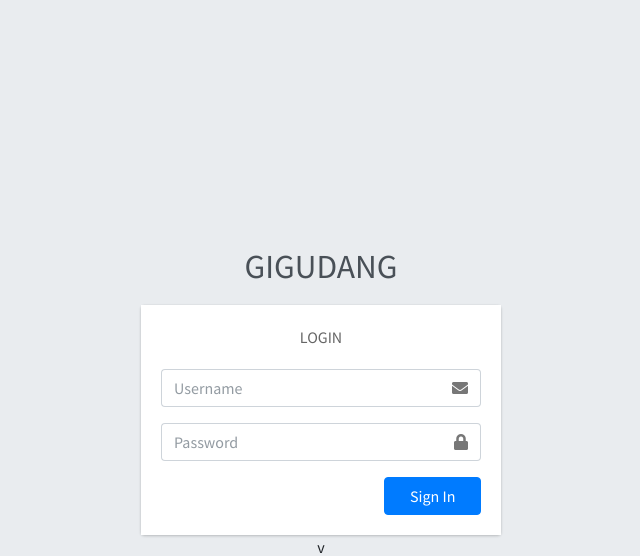
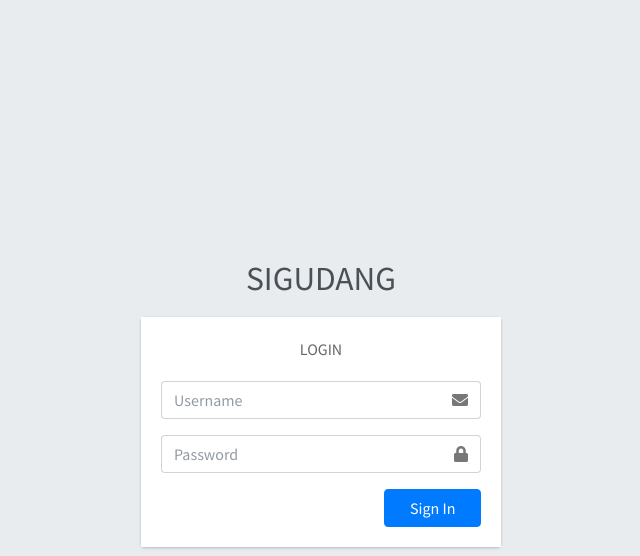
Before and after one commit to Abdlhamidd/iventori, a PHP site: page /login.php in a window 1280 px wide. Shown: the top 556 px of the page, without its empty margins (319-959 px from the left). Run offline with PHP 8.4, Linux system fonts and the light colour scheme; some libraries are stand-ins or nearby versions.

Commit message:
di ubah suhai

```diff
--- a/login.php
+++ b/login.php
@@ -18,7 +18,7 @@
 <body class="hold-transition login-page">
 <div class="login-box">
   <div class="login-logo">
-    <a href="assets/index2.html"><b>GIGUDANG</b></a>
+    <a href="assets/index2.html"><b>SIGUDANG</b></a>
   </div>
   <!-- /.login-logo -->
   <div class="card">
@@ -28,7 +28,7 @@
                 if(isset($_GET['pesan'])){
                   $pesan = $_GET['pesan'];
                   if($pesan == "logout"){
-                    echo '<div class="alert alert-success text-center mb-4"  role="alert"> Data Berhasil Log Out</div>';
+                    echo '<div class="alert alert-success text-center mb-4"  role="alert"> Anda Berhasil Log Out</div>';
                   }else if($pesan == "gagal"){
                     echo '<div class="alert alert-danger text-center mb-4"  role="alert"> Username dan Password salah!</div>';
                   }
@@ -78,4 +78,3 @@
 <script src="assets/dist/js/adminlte.min.js"></script>
 </body>
 </html>
-v
```
Also changed, not shown: folder/db/db_iventory.sql (renamed from db/db_iventory.sql), 3 other files.
